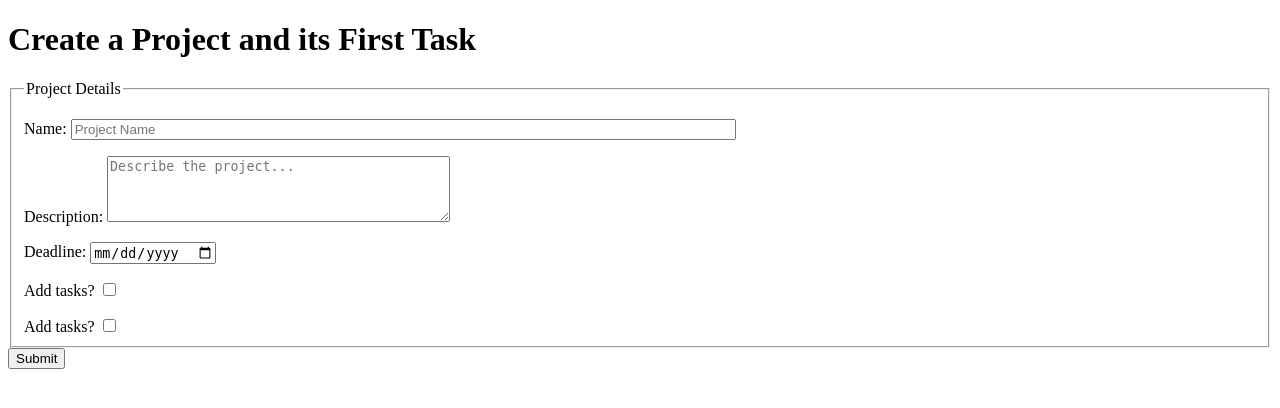
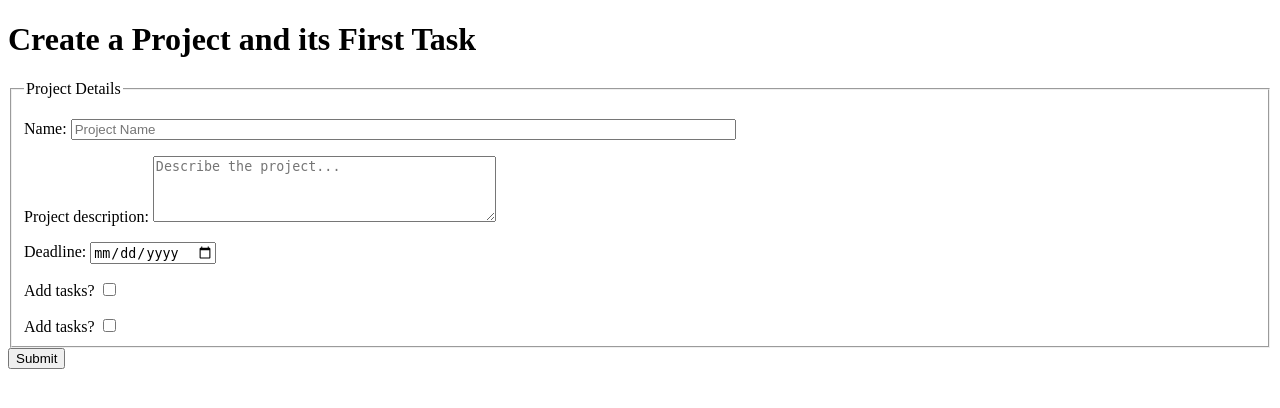
Before and after one commit to Njoro90260/Task-Project-Management-Tool, a Django app: page /create_project_and_tasks/ in a window 1280 px wide. Shown: the part 107-515 px from the top of the page. Run offline with Django 5.2, Linux system fonts and the light colour scheme; a user stored in the database is signed in; parts of the project's set-up code (start-up, migrations or seed data) failed here and were passed over.

Commit message:
description labels.

```diff
--- a/projects/forms.py
+++ b/projects/forms.py
@@ -7,10 +7,10 @@ class ProjectForm(forms.ModelForm):
 
     class Meta:
         model = Project
-        fields = ['name', 'description', 'deadline', 'add_tasks']
+        fields = ['name', 'project_description', 'deadline', 'add_tasks']
         widgets = {
             'name': forms.TextInput(attrs={'placeholder': 'Project Name', 'class': 'form-control', 'size': 80}),
-            'description': forms.Textarea(attrs={'placeholder': 'Describe the project...', 'class': 'form-control', 'rows': 4}),
+            'project_description': forms.Textarea(attrs={'placeholder': 'Describe the project...', 'class': 'form-control', 'rows': 4}),
             'deadline': forms.DateInput(attrs={'type': 'date', 'class': 'form-control'}),
         }
 
@@ -23,12 +23,12 @@ class ProjectForm(forms.ModelForm):
 class TaskForm(forms.ModelForm):
     class Meta:
         model = Task
-        fields = ['project', 'assigned_to', 'title', 'description', 'status', 'priority', 'start_date', 'due_date']
+        fields = ['project', 'assigned_to', 'title', 'task_description', 'status', 'priority', 'start_date', 'due_date']
         widgets = {
             'project': forms.Select(attrs={'class': 'form-control'}),
             'assigned_to': forms.Select(attrs={'class': 'form-control'}),
             'title': forms.TextInput(attrs={'placeholder': 'Task Title', 'class': 'form-control'}),
-            'description': forms.Textarea(attrs={'placeholder': 'Describe the task...', 'class': 'form-control', 'rows': 4}),
+            'task_description': forms.Textarea(attrs={'placeholder': 'Describe the task...', 'class': 'form-control', 'rows': 4}),
             'status': forms.Select(attrs={'class': 'form-control'}),
             'priority': forms.Select(attrs={'class': 'form-control'}),
             'start_date': forms.DateInput(attrs={'type': 'date', 'class': 'form-control'}),
--- a/projects/models.py
+++ b/projects/models.py
@@ -5,7 +5,7 @@ from django.contrib.auth.models import User
 class Project(models.Model):
     """The projects that will be managed model."""
     name = models.CharField(max_length=255)
-    description = models.TextField(blank=True)
+    project_description = models.TextField(blank=True)
     created_by = models.ForeignKey(User, on_delete=models.CASCADE, related_name='projects')
     created_at = models.DateTimeField(auto_now_add=True)
     updated_at = models.DateTimeField(auto_now=True)
@@ -26,7 +26,7 @@ class Task(models.Model):
     project = models.ForeignKey(Project, on_delete=models.CASCADE, related_name='tasks')
     assigned_to = models.ForeignKey(User, on_delete=models.SET_NULL, null=True, blank=True, related_name='tasks')
     title = models.CharField(max_length=255)
-    description = models.TextField(blank=True, null=True)
+    task_description = models.TextField(blank=True, null=True)
     status = models.CharField(
         max_length=50,
         choices=[
--- a/projects/templates/projects/dashboard.html
+++ b/projects/templates/projects/dashboard.html
@@ -12,7 +12,7 @@
 {% if user_projects %}
     {% for project in user_projects %}
     <h2>{{ project.name }}</h2>
-    <p>{{ project.description }}</p>
+    <p>{{ project.project_description }}</p>
     <small>Date Created: {{ project.created_at }}</small><br>
     <small>Deadline: {{ project.deadline }}</small><br>
     <p>Progress: {{ project.project_progress }}</p>
@@ -31,7 +31,7 @@
             Due: {{ task.due_date }}<br>
             Priority: {{ task.priority }}<br>
             Project: {{ task.project.name }}<br>
-            <p>{{ task.description }}</p>
+            <p>{{ task.task_description }}</p>
         </li>
         {% endfor %}
     </ul>
```
Also changed, not shown: projects/migrations/0004_rename_description_project_project_description_and_more.py (added).
